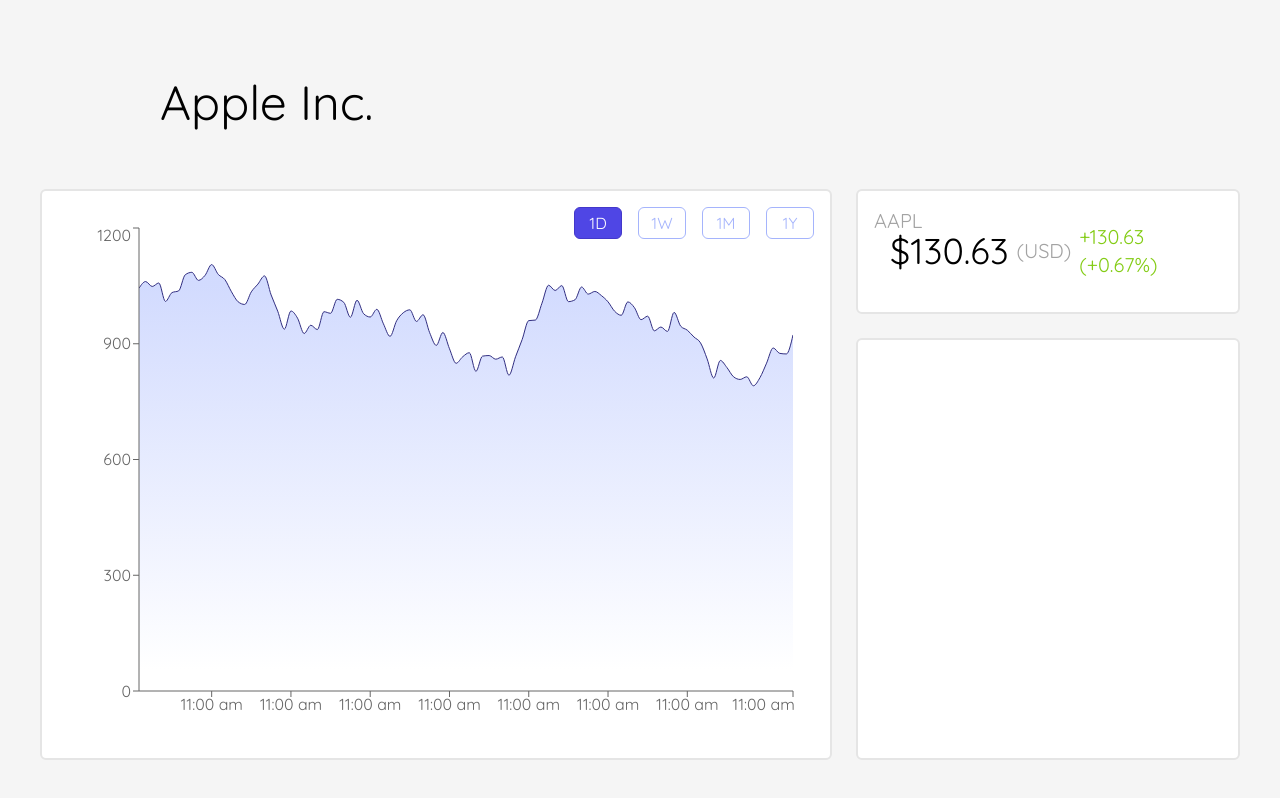
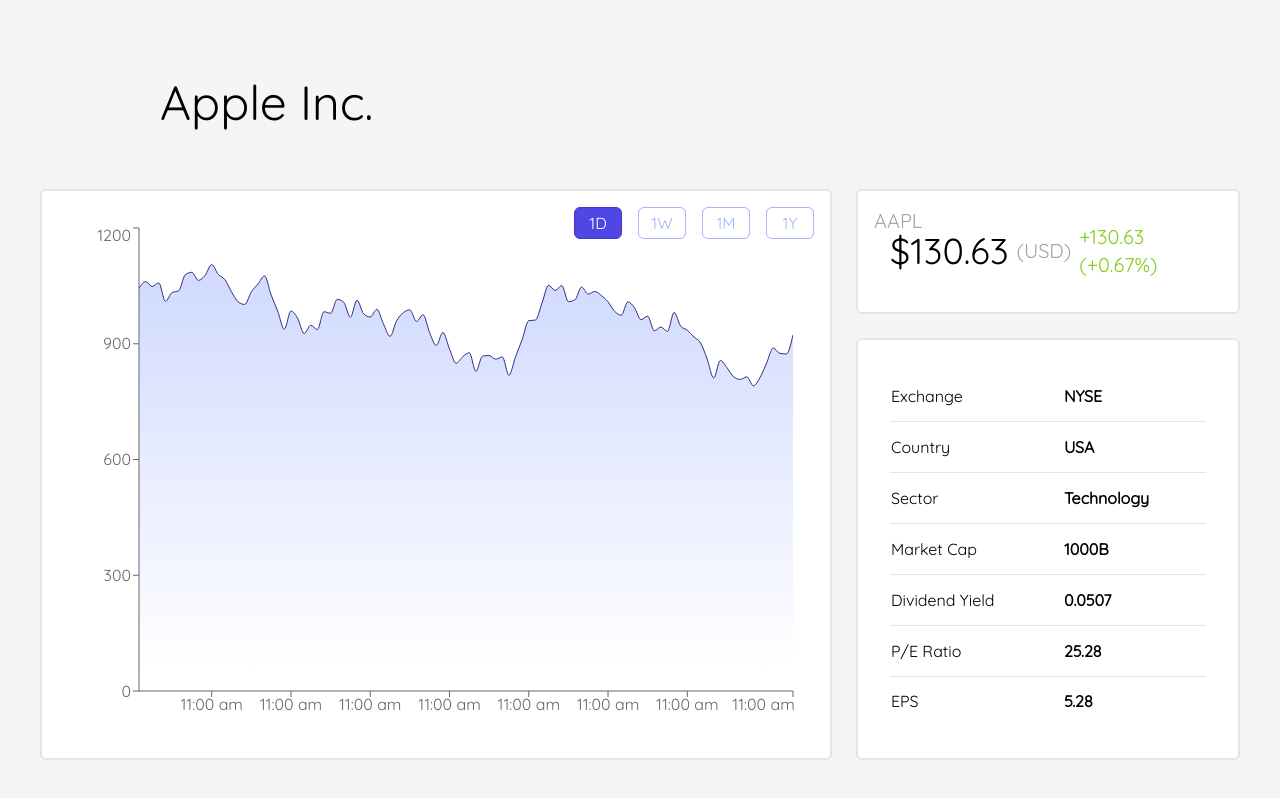
Before and after one commit to RejaurRahman/react-stock-dashboard, a React (Create React App) app: page / in a window 1280 px wide. Built offline with nearby package versions, Linux system fonts and the light colour scheme.

Commit message:
ADD: details component

```diff
--- a/src/App.js
+++ b/src/App.js
@@ -2,6 +2,7 @@
 
 import Card from "./components/Card/Card";
 import Chart from "./components/Chart/Chart";
+import Details from "./components/Details/Details";
 import Overview from "./components/Overview/Overview";
 
 export default function App() {
@@ -22,7 +23,7 @@
         />
       </div>
       <div className="row-span-3 p-2">
-        <Card />
+        <Details />
       </div>
     </div>
   )
--- /dev/null
+++ b/src/components/Details/Details.js
@@ -0,0 +1,42 @@
+import React from "react";
+
+import Card from "../Card/Card";
+
+export default function Details() {
+  return (
+    <Card>
+      <table className="w-full h-full">
+        <tbody className="divide-y-1 divide-neutral-200">
+          <tr>
+            <td>Exchange</td>
+            <td className="font-bold">NYSE</td>
+          </tr>
+          <tr>
+            <td>Country</td>
+            <td className="font-bold">USA</td>
+          </tr>
+          <tr>
+            <td>Sector</td>
+            <td className="font-bold">Technology</td>
+          </tr>
+          <tr>
+            <td>Market Cap</td>
+            <td className="font-bold">1000B</td>
+          </tr>
+          <tr>
+            <td>Dividend Yield</td>
+            <td className="font-bold">0.0507</td>
+          </tr>
+          <tr>
+            <td>P/E Ratio</td>
+            <td className="font-bold">25.28</td>
+          </tr>
+          <tr>
+            <td>EPS</td>
+            <td className="font-bold">5.28</td>
+          </tr>
+        </tbody>
+      </table>
+    </Card>
+  )
+}
```
